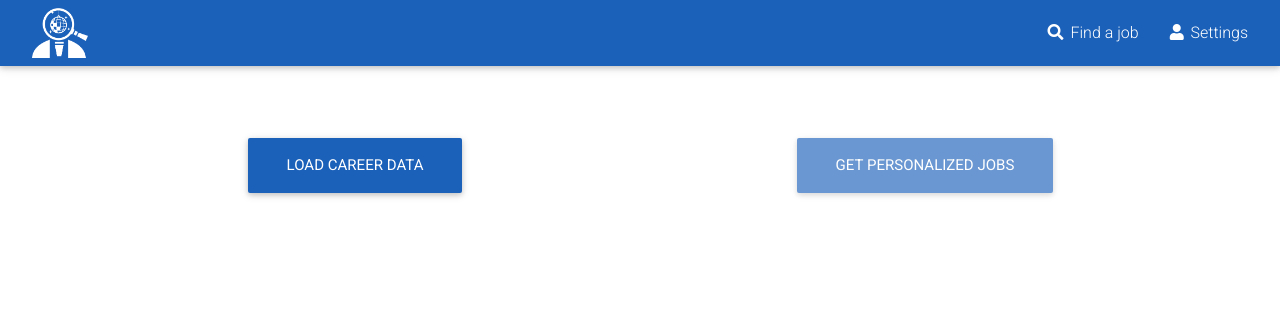
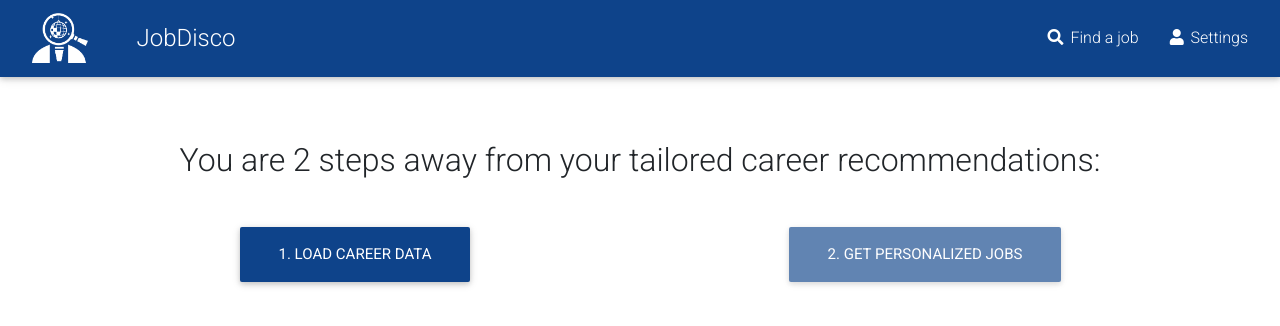
Before and after one commit to AlessandroCuozzo/START-hack-2019-project, a React (Create React App) app in the folder webapp/client/: page /logged in a window 1280 px wide. Shown: the top 326 px of the page. Built offline with nearby package versions, Linux system fonts and the light colour scheme.

Commit message:
Add text

```diff
--- a/webapp/client/src/App.js
+++ b/webapp/client/src/App.js
@@ -22,7 +22,8 @@ class App extends Component {
             <div className="d-flex justify-content-center my-5">
 
               <Switch>
-                <Route exact path="/" render={(props) => <div>
+                <Route exact path="/" render={(props) => <div className="text-center">
+                  <h1 className="py-3">Discover the dream job you haven't known about.</h1>
                   <a href="https://www.linkedin.com/oauth/v2/authorization?response_type=code&client_id=779tep39zy800c&redirect_uri=http%3A%2F%2Flocalhost%3A5000%2Fauth&state=987654321&scope=r_basicprofile">
                 <Button className="main-color-background btn-lg mt-4">Login with LinkedIn</Button>
               </a>
--- a/webapp/client/src/components/LoggedPage.js
+++ b/webapp/client/src/components/LoggedPage.js
@@ -50,8 +50,13 @@ class LinkedInPage extends Component {
         return (
             <Container className="mt-0">
                 <Row>
+                    <Col className="text-center py-3">
+                        <h2>You are 2 steps away from your tailored career recommendations:</h2>
+                    </Col>
+                </Row>
+                <Row>
                     <Col className="col-6 text-center">
-                        <Button className="my-4 main-color-background btn-lg" onClick={this.fetchProfileData}>Load career data</Button>
+                        <Button className="my-4 main-color-background btn-lg" onClick={this.fetchProfileData}>1. Load career data</Button>
                         <Card>
                             {this.state.readyForRecommendation &&
                                 <MDBTable hover className="mb-0">
@@ -112,7 +117,7 @@ class LinkedInPage extends Component {
                         </Card>
                     </Col>
                     <Col className="col-6 text-center">
-                        {<Button disabled={!this.state.readyForRecommendation} className="my-4 main-color-background btn-lg" onClick={this.fetchRecommendations}>Get personalized jobs</Button>}
+                        {<Button disabled={!this.state.readyForRecommendation} className="my-4 main-color-background btn-lg" onClick={this.fetchRecommendations}>2. Get personalized jobs</Button>}
                         <div>
 
                         </div>
@@ -127,7 +132,7 @@ class LinkedInPage extends Component {
                                         {this.state.userRecommend && this.state.userRecommend.slice(1, this.state.userRecommend.length - 1).map((recommendation, index) => (
                                             <tr>
                                                 <td>{recommendation}</td>
-                                                <td>{parseFloat((Math.random() * 3) + (9 * 10) - 1 * index).toFixed(1)}%</td>
+                                                <td>{parseFloat((Math.random() * 3) + (10 * 10) - 3 * (index+1)).toFixed(1)}%</td>
                                             </tr>
                                         ))}
                                     </MDBTableBody>
--- a/webapp/client/src/components/NavBar.js
+++ b/webapp/client/src/components/NavBar.js
@@ -25,6 +25,7 @@ class NavBar extends Component {
                             className="d-inline-block align-top" />
                     </MDBNavLink>
                 </MDBNavbarBrand>
+                <NavLink to="/"><h4 className="pt-2 text-white">JobDisco</h4></NavLink>
                 {!this.state.isNavbarWideEnough && <NavbarToggler onClick={this.onToggleClick} />}
                 <Collapse isOpen={this.state.collapse} navbar>
                     <NavbarNav right>
--- a/webapp/client/src/css/main-custom.css
+++ b/webapp/client/src/css/main-custom.css
@@ -1,3 +1,3 @@
 .main-color-background {
-    background-color: #1b60b9!important;
+    background-color: #0e438a!important;
 }
```
